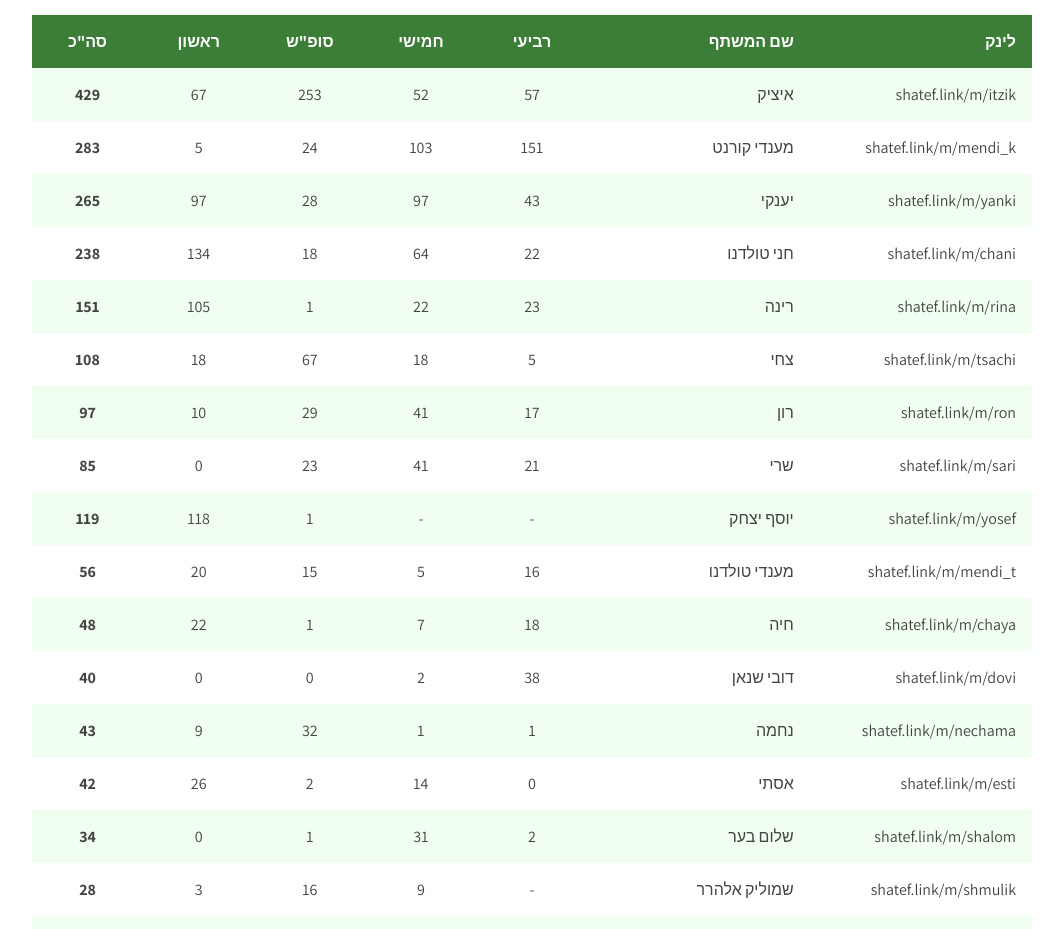
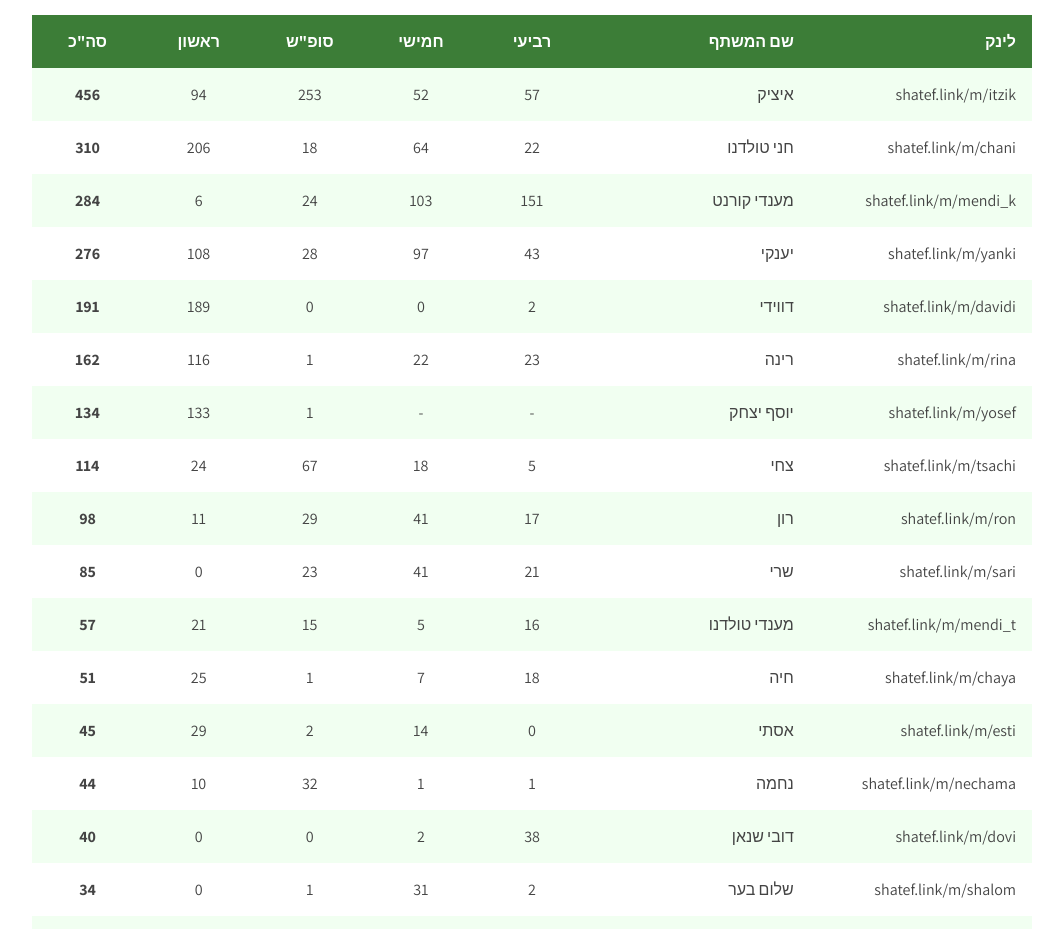
Before and after one commit to rabbishuki/shatef, a plain HTML site: page index.html in a window 1280 px wide. Shown: the part 70-999 px from the top of the page, without its empty margins (108-1171 px from the left). Drawn offline with Linux system fonts and the light colour scheme.

Commit message:
Corona: Update 4 sunday

```diff
--- a/index.html
+++ b/index.html
@@ -13,8 +13,8 @@
         <h1 style="font-weight: bold">קורונה | לפקוח את העיניים</h1>
         <h2>קמפיין שיתופים</h2>
         <h3 style="text-align: center; font-weight: normal">
-            <span style="font-weight: bold;">סה"כ:</span> 2,116<br>
-            <span style="font-weight: bold;">עדכון אחרון:</span> 22:00
+            <span style="font-weight: bold;">סה"כ:</span> 2,432<br>
+            <span style="font-weight: bold;">עדכון אחרון:</span> 23:30
         </h3>
     </header>
     <div class="wrapper">
@@ -37,8 +37,17 @@
                 <td class="time"><span>57</span></td>
                 <td class="time"><span>52</span></td>
                 <td class="time"><span>253</span></td>
-                <td class="time"><span>67</span></td>
-                <td class="total"><span>429</span></td>
+                <td class="time"><span>94</span></td>
+                <td class="total"><span>456</span></td>
+            </tr>
+            <tr>
+                <td class="link"><span>shatef.link/m/chani</span></td>
+                <td class="name"><span>חני טולדנו</span></td>
+                <td class="time"><span>22</span></td>
+                <td class="time"><span>64</span></td>
+                <td class="time"><span>18</span></td>
+                <td class="time"><span>206</span></td>
+                <td class="total"><span>310</span></td>
             </tr>
             <tr>
                 <td class="link"><span>shatef.link/m/mendi_k</span></td>
@@ -46,8 +55,8 @@
                 <td class="time"><span>151</span></td>
                 <td class="time"><span>103</span></td>
                 <td class="time"><span>24</span></td>
-                <td class="time"><span>5</span></td>
-                <td class="total"><span>283</span></td>
+                <td class="time"><span>6</span></td>
+                <td class="total"><span>284</span></td>
             </tr>
             <tr>
                 <td class="link"><span>shatef.link/m/yanki</span></td>
@@ -55,17 +64,17 @@
                 <td class="time"><span>43</span></td>
                 <td class="time"><span>97</span></td>
                 <td class="time"><span>28</span></td>
-                <td class="time"><span>97</span></td>
-                <td class="total"><span>265</span></td>
+                <td class="time"><span>108</span></td>
+                <td class="total"><span>276</span></td>
             </tr>
             <tr>
-                <td class="link"><span>shatef.link/m/chani</span></td>
-                <td class="name"><span>חני טולדנו</span></td>
-                <td class="time"><span>22</span></td>
-                <td class="time"><span>64</span></td>
-                <td class="time"><span>18</span></td>
-                <td class="time"><span>134</span></td>
-                <td class="total"><span>238</span></td>
+                <td class="link"><span>shatef.link/m/davidi</span></td>
+                <td class="name"><span>דווידי</span></td>
+                <td class="time"><span>2</span></td>
+                <td class="time"><span>0</span></td>
+                <td class="time"><span>0</span></td>
+                <td class="time"><span>189</span></td>
+                <td class="total"><span>191</span></td>
             </tr>
             <tr>
                 <td class="link"><span>shatef.link/m/rina</span></td>
@@ -73,8 +82,17 @@
                 <td class="time"><span>23</span></td>
                 <td class="time"><span>22</span></td>
                 <td class="time"><span>1</span></td>
-                <td class="time"><span>105</span></td>
-                <td class="total"><span>151</span></td>
+                <td class="time"><span>116</span></td>
+                <td class="total"><span>162</span></td>
+            </tr>
+            <tr>
+                <td class="link"><span>shatef.link/m/yosef</span></td>
+                <td class="name"><span>יוסף יצחק</span></td>
+                <td class="time"><span>-</span></td>
+                <td class="time"><span>-</span></td>
+                <td class="time"><span>1</span></td>
+                <td class="time"><span>133</span></td>
+                <td class="total"><span>134</span></td>
             </tr>
             <tr>
                 <td class="link"><span>shatef.link/m/tsachi</span></td>
@@ -82,8 +100,8 @@
                 <td class="time"><span>5</span></td>
                 <td class="time"><span>18</span></td>
                 <td class="time"><span>67</span></td>
-                <td class="time"><span>18</span></td>
-                <td class="total"><span>108</span></td>
+                <td class="time"><span>24</span></td>
+                <td class="total"><span>114</span></td>
             </tr>
             <tr>
                 <td class="link"><span>shatef.link/m/ron</span></td>
@@ -91,8 +109,8 @@
                 <td class="time"><span>17</span></td>
                 <td class="time"><span>41</span></td>
                 <td class="time"><span>29</span></td>
-                <td class="time"><span>10</span></td>
-                <td class="total"><span>97</span></td>
+                <td class="time"><span>11</span></td>
+                <td class="total"><span>98</span></td>
             </tr>
             <tr>
                 <td class="link"><span>shatef.link/m/sari</span></td>
@@ -104,22 +122,13 @@
                 <td class="total"><span>85</span></td>
             </tr>
             <tr>
-                <td class="link"><span>shatef.link/m/yosef</span></td>
-                <td class="name"><span>יוסף יצחק</span></td>
-                <td class="time"><span>-</span></td>
-                <td class="time"><span>-</span></td>
-                <td class="time"><span>1</span></td>
-                <td class="time"><span>118</span></td>
-                <td class="total"><span>119</span></td>
-            </tr>
-            <tr>
                 <td class="link"><span>shatef.link/m/mendi_t</span></td>
                 <td class="name"><span>מענדי טולדנו</span></td>
                 <td class="time"><span>16</span></td>
                 <td class="time"><span>5</span></td>
                 <td class="time"><span>15</span></td>
-                <td class="time"><span>20</span></td>
-                <td class="total"><span>56</span></td>
+                <td class="time"><span>21</span></td>
+                <td class="total"><span>57</span></td>
             </tr>
             <tr>
                 <td class="link"><span>shatef.link/m/chaya</span></td>
@@ -127,8 +136,26 @@
                 <td class="time"><span>18</span></td>
                 <td class="time"><span>7</span></td>
                 <td class="time"><span>1</span></td>
-                <td class="time"><span>22</span></td>
-                <td class="total"><span>48</span></td>
+                <td class="time"><span>25</span></td>
+                <td class="total"><span>51</span></td>
+            </tr>
+            <tr>
+                <td class="link"><span>shatef.link/m/esti</span></td>
+                <td class="name"><span>אסתי</span></td>
+                <td class="time"><span>0</span></td>
+                <td class="time"><span>14</span></td>
+                <td class="time"><span>2</span></td>
+                <td class="time"><span>29</span></td>
+                <td class="total"><span>45</span></td>
+            </tr>
+            <tr>
+                <td class="link"><span>shatef.link/m/nechama</span></td>
+                <td class="name"><span>נחמה</span></td>
+                <td class="time"><span>1</span></td>
+                <td class="time"><span>1</span></td>
+                <td class="time"><span>32</span></td>
+                <td class="time"><span>10</span></td>
+                <td class="total"><span>44</span></td>
             </tr>
             <tr>
                 <td class="link"><span>shatef.link/m/dovi</span></td>
@@ -138,24 +165,6 @@
                 <td class="time"><span>0</span></td>
                 <td class="time"><span>0</span></td>
                 <td class="total"><span>40</span></td>
-            </tr>
-            <tr>
-                <td class="link"><span>shatef.link/m/nechama</span></td>
-                <td class="name"><span>נחמה</span></td>
-                <td class="time"><span>1</span></td>
-                <td class="time"><span>1</span></td>
-                <td class="time"><span>32</span></td>
-                <td class="time"><span>9</span></td>
-                <td class="total"><span>43</span></td>
-            </tr>
-            <tr>
-                <td class="link"><span>shatef.link/m/esti</span></td>
-                <td class="name"><span>אסתי</span></td>
-                <td class="time"><span>0</span></td>
-                <td class="time"><span>14</span></td>
-                <td class="time"><span>2</span></td>
-                <td class="time"><span>26</span></td>
-                <td class="total"><span>42</span></td>
             </tr>
             <tr>
                 <td class="link"><span>shatef.link/m/shalom</span></td>
@@ -203,15 +212,6 @@
                 <td class="total"><span>6</span></td>
             </tr>
             <tr>
-                <td class="link"><span>shatef.link/m/davidi</span></td>
-                <td class="name"><span>דווידי</span></td>
-                <td class="time"><span>2</span></td>
-                <td class="time"><span>0</span></td>
-                <td class="time"><span>0</span></td>
-                <td class="time"><span>1</span></td>
-                <td class="total"><span>3</span></td>
-            </tr>
-            <tr>
                 <td class="link"><span>shatef.link/m/shokolit</span></td>
                 <td class="name"><span>שוקולית</span></td>
                 <td class="time"><span>-</span></td>
```
